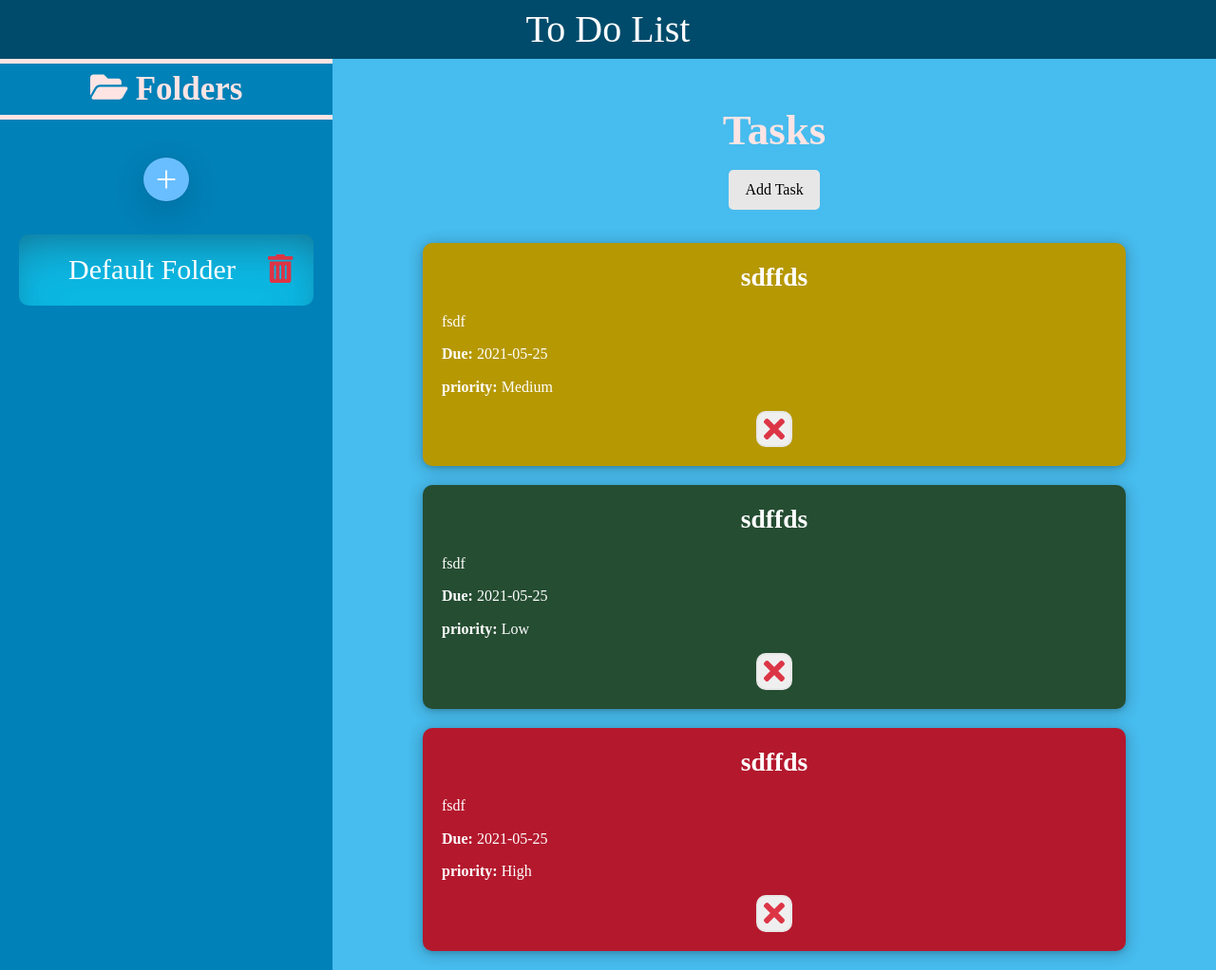
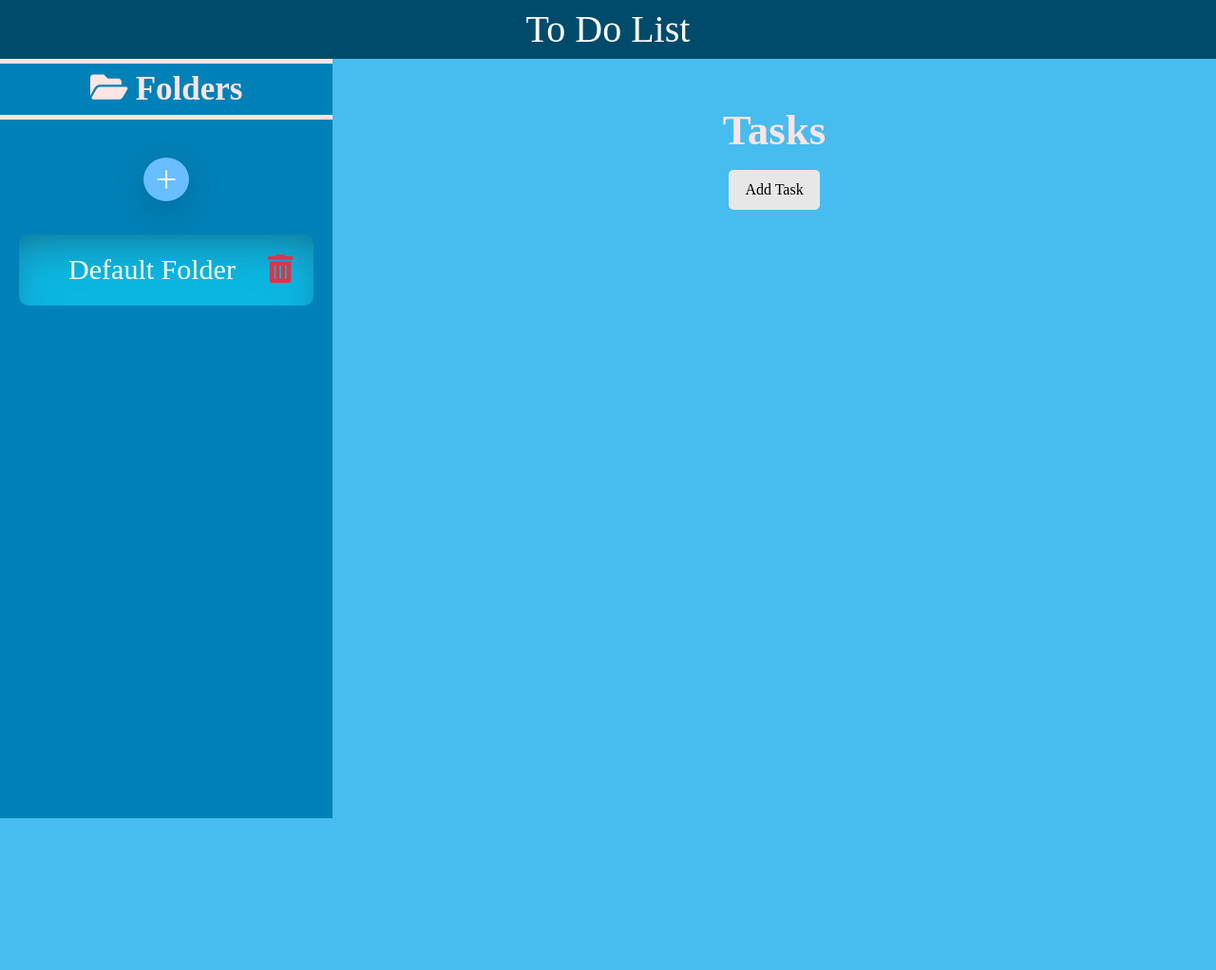
Before and after one commit to F-Saeed/to-do-list, a website built with webpack: page dist/index.html in a window 1280 px wide. Shown: the whole page at 95% size. After the commit the page ends 862 px from the top, so only its background shows below. Built offline with nearby package versions, Linux system fonts and the light colour scheme; files whose address does not match are found by name.

Commit message:
removed task templates

```diff
--- a/dist/index.html
+++ b/dist/index.html
@@ -99,47 +99,7 @@
       <section id="tasks-section">
         <h1>Tasks</h1>
         <button type="button" id="add-task">Add Task</button>
-        <div id="tasks" data-index="default folder">
-          <div
-            class="task"
-            id="93f13799-916b-4d77-83a7-c5a3b9e67d85"
-            data-priority="Medium"
-          >
-            <h2>sdffds</h2>
-            <p>fsdf</p>
-            <p><strong>Due:</strong> 2021-05-25</p>
-            <p><strong>priority:</strong> Medium</p>
-            <button type="button" class="remove-task">
-              <i class="fas fa-times fa-2x"></i>
-            </button>
-          </div>
-          <div
-            class="task"
-            id="93f13799-916b-4d77-83a7-c5a3b9e67d85"
-            data-priority="Low"
-          >
-            <h2>sdffds</h2>
-            <p>fsdf</p>
-            <p><strong>Due:</strong> 2021-05-25</p>
-            <p><strong>priority:</strong> Low</p>
-            <button type="button" class="remove-task">
-              <i class="fas fa-times fa-2x"></i>
-            </button>
-          </div>
-          <div
-            class="task"
-            id="93f13799-916b-4d77-83a7-c5a3b9e67d85"
-            data-priority="High"
-          >
-            <h2>sdffds</h2>
-            <p>fsdf</p>
-            <p><strong>Due:</strong> 2021-05-25</p>
-            <p><strong>priority:</strong> High</p>
-            <button type="button" class="remove-task">
-              <i class="fas fa-times fa-2x"></i>
-            </button>
-          </div>
-        </div>
+        <div id="tasks" data-index="default folder"></div>
       </section>
     </main>
   </body>
```
